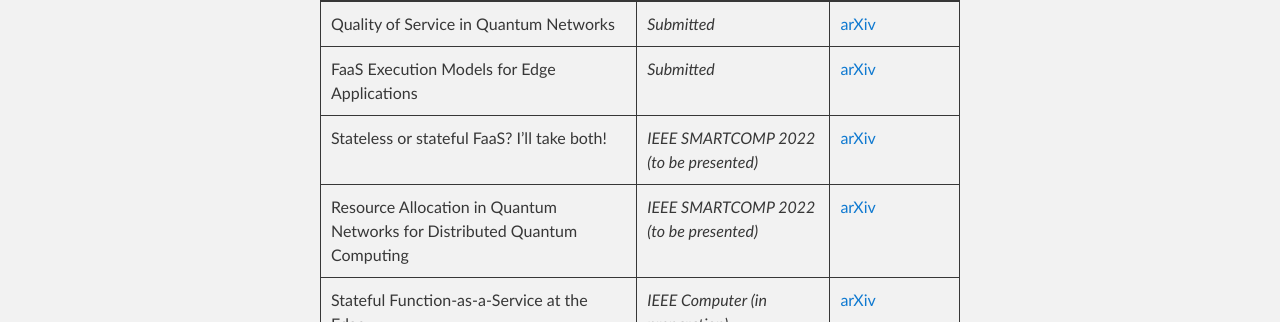
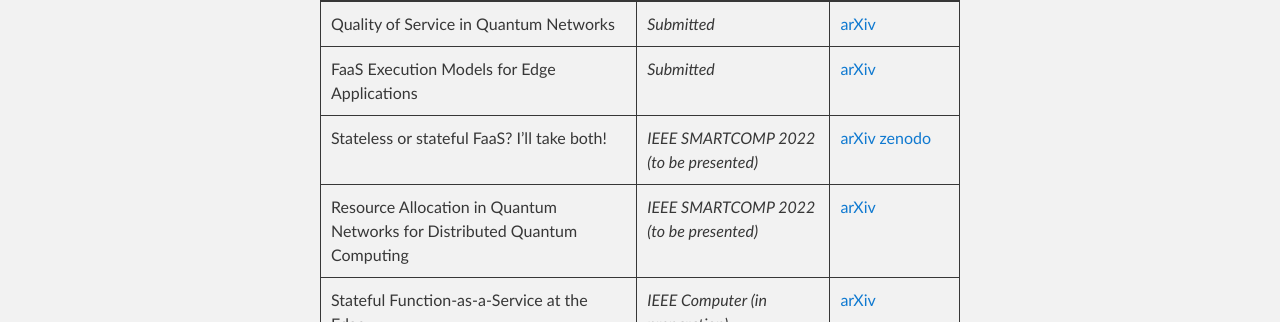
Before and after one commit to ccicconetti/ccicconetti.github.io, a Jekyll site: the page built from publications.md, in a window 1280 px wide. Shown: the part 343-665 px from the top of the page. Built offline with Jekyll 4.4.1, drawn with Linux system fonts in a browser that asks for light colours.

Commit message:
Add zenodo link to SMARTCOMP'22 paper

```diff
--- a/publications.md
+++ b/publications.md
@@ -9,7 +9,7 @@ Recent works:
 | ----- | ----- | ----- |
 | Quality of Service in Quantum Networks | _Submitted_ | [arXiv](https://arxiv.org/abs/2204.09538) |
 | FaaS Execution Models for Edge Applications | _Submitted_ | [arXiv](https://arxiv.org/abs/2111.06595) |
-| Stateless or stateful FaaS? I'll take both! | _IEEE SMARTCOMP 2022 (to be presented)_ | [arXiv](https://arxiv.org/abs/2203.06385) |
+| Stateless or stateful FaaS? I'll take both! | _IEEE SMARTCOMP 2022 (to be presented)_ | [arXiv](https://arxiv.org/abs/2203.06385) [zenodo](https://doi.org/10.5281/zenodo.6839547) |
 | Resource Allocation in Quantum Networks for Distributed Quantum Computing | _IEEE SMARTCOMP 2022 (to be presented)_ | [arXiv](https://arxiv.org/abs/2203.05844) |
 | Stateful Function-as-a-Service at the Edge | _IEEE Computer (in preparation)_ | [arXiv](https://arxiv.org/abs/2109.15040) |
 | On Realizing Stateful FaaS in Serverless Edge Networks: State Propagation | _IEEE SMARTCOMP 2021_ (best paper nominee) | [summary](statefulfaas.md) |
```
